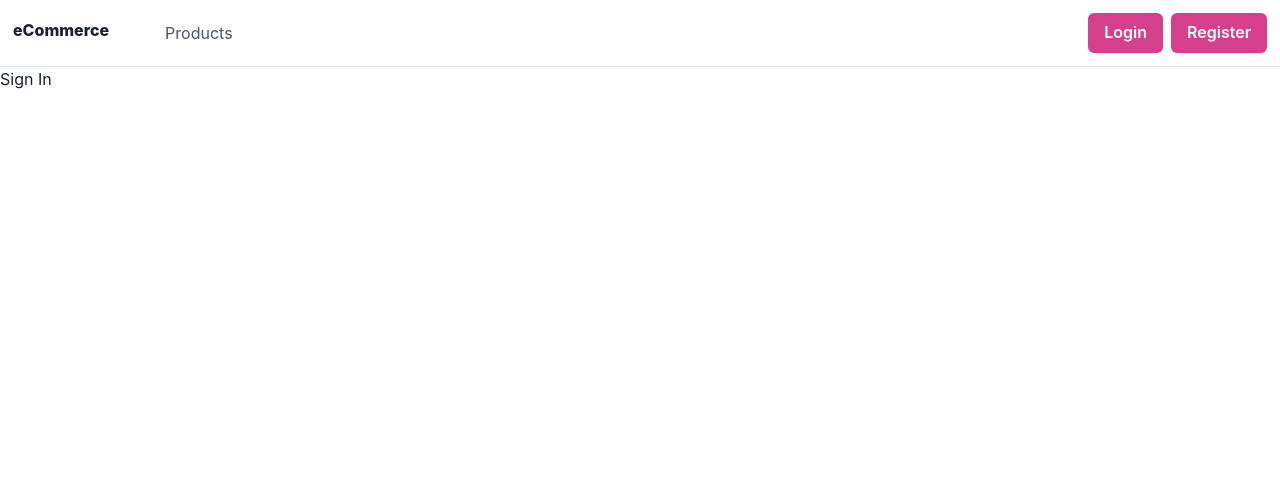
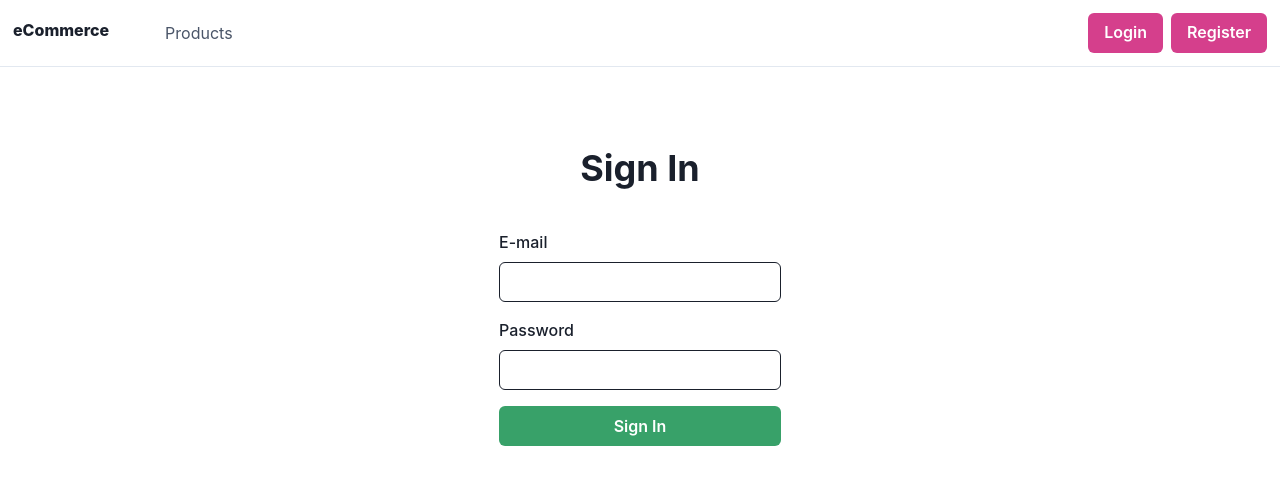
Before and after one commit to ErsanDkc/eCommerceSite-REACT, a React (Create React App) app in the folder client/: page /singin in a window 1280 px wide. Shown: the top 484 px of the page. Built offline with nearby package versions, Linux system fonts and the light colour scheme; no server answers.

Commit message:
signin page updated

```diff
--- a/client/src/App.js
+++ b/client/src/App.js
@@ -8,8 +8,10 @@ import ProductDetail from "./components/pages/ProductDetail/ProductDetail";
 import ProductedRoute from "./components/pages/ProductedRoute";
 import Products from "./components/pages/Products/Products";
 import Profile from "./components/pages/Profile/Profile";
+import SuccessLogin from "./components/pages/SuccessLogin";
+import SuccessLogout from "./components/pages/SuccessLogout";
 
-import SuccessEntry from "./components/pages/SuccessEntry";
+import SuccessRegister from "./components/pages/SuccessRegister";
 
 function App() {
   // const navigate = useNavigate()
@@ -29,7 +31,9 @@ function App() {
           <Route element={<ProductedRoute />}>
             <Route path="/profile" element={<Profile />} />
           </Route>
-          <Route path="/successentry" element={<SuccessEntry />} />
+          <Route path="/successentry" element={<SuccessRegister />} />
+          <Route path="/successlogin" element={<SuccessLogin />} />
+          <Route path="/successlogout" element={<SuccessLogout />} />
         </Route>
       </Routes>
     </div>
--- a/client/src/api.js
+++ b/client/src/api.js
@@ -40,6 +40,11 @@ export const signupDataPost = async (input) => {
   return data;
 };
 
+export const signInDataPost = async(input) => {
+  const {data} = await axios.post(`${process.env.REACT_APP_ENDPOINT}/auth/login`, input)
+  return data;
+}
+
 export const fetcMe = async () => {
   const { data } = await axios.get(`${process.env.REACT_APP_ENDPOINT}/auth/me`);
   return data;
--- a/client/src/components/Navbar/Layout.js
+++ b/client/src/components/Navbar/Layout.js
@@ -6,19 +6,28 @@ import { useAuth } from "../contexts/AutContext";
 import { Logout } from "../../api";
 
 import { useNavigate } from "react-router-dom";
+
 function Layout() {
-  const navigate = useNavigate()
-  const {setLoggedIn,setUser} = useAuth()
-  const {loggedIn} = useAuth()
-  const LogoutProfile = async() => {
-    setLoggedIn(false)
-    setUser(null)
-    await Logout()
-    navigate("/homepage")
-    localStorage.removeItem("access-token")
-    localStorage.removeItem("refresh-token")
+  const navigate = useNavigate();
 
-  }
+  const { setLoggedIn, setUser } = useAuth();
+
+  const { loggedIn } = useAuth();
+
+  const LogoutProfile = async () => {
+    await Logout();
+
+    localStorage.removeItem("access-token");
+    localStorage.removeItem("refresh-token");
+
+    navigate("/successlogout");
+
+    setTimeout(() => {
+      setLoggedIn(false);
+      setUser(null);
+      navigate("/homepage");
+    }, 5000);
+  };
 
   return (
     <>
@@ -34,8 +43,7 @@ function Layout() {
           </ul>
         </div>
         <div className={styles.right}>
-          {
-            !loggedIn &&
+          {!loggedIn && (
             <>
               <NavLink to="/singin">
                 <Button colorScheme="pink">Login</Button>
@@ -44,21 +52,21 @@ function Layout() {
                 <Button colorScheme="pink">Register</Button>
               </NavLink>
             </>
-          }
-          {
-            loggedIn  &&
+          )}
+          {loggedIn && (
             <>
               <NavLink to="/profile">
-            <Button >Profile</Button>
+                <Button>Profile</Button>
               </NavLink>
-          <Button onClick={LogoutProfile} colorScheme="red">Logout</Button>
+              <Button onClick={LogoutProfile} colorScheme="red">
+                Logout
+              </Button>
             </>
-          }
+          )}
         </div>
       </nav>
 
       <Outlet />
-
     </>
   );
 }
--- a/client/src/components/Navbar/styles.module.css
+++ b/client/src/components/Navbar/styles.module.css
@@ -73,3 +73,30 @@
     font-style: italic;
     font-size: 16px;
 }
+.proDetail {
+    display: flex;
+    gap: 12px;
+}
+.proDetail > *{
+    flex: 1;
+}
+.proImage {
+    flex: 1.5;
+}
+.proDesc {
+    display: flex;
+    flex-direction: column;
+    gap: 12px;
+    margin-top: 26px;
+    margin-right: 16px;
+    padding: 3px;
+
+
+}
+.proDesc p {
+    line-height: 2;
+    margin-bottom: 20px;
+}
+.proDesc button {
+    width: 60%;
+}
--- a/client/src/components/pages/Auth/Signin/Signin.js
+++ b/client/src/components/pages/Auth/Signin/Signin.js
@@ -1,12 +1,121 @@
-import React from 'react'
+import React, { useState } from "react";
+import styles from "../../../Navbar/styles.module.css";
+import signupSchema from "./validation";
+import { signInDataPost } from "../../../../api";
+import {
+  Box,
+  Button,
+  Flex,
+  FormControl,
+  FormLabel,
+  Heading,
+  Input,
+  Alert,
+  Spinner,
+} from "@chakra-ui/react";
+import { useFormik } from "formik";
+import { useAuth } from "../../../contexts/AutContext";
+import { useNavigate } from "react-router-dom";
 
 function Signin() {
+  const [circle, setCircle] = useState(false);
+  const navigate = useNavigate();
+  const { login } = useAuth();
+
+  const { handleBlur, handleChange, values, handleSubmit, errors, touched } =
+    useFormik({
+      initialValues: {
+        password: "",
+        passwordConfirm: "",
+        email: "",
+      },
+      onSubmit: async (values, actions) => {
+        try {
+          const loginResponse = await signInDataPost({
+            email: values.email,
+            password: values.password,
+          });
+          setCircle(true);
+
+          setTimeout(() => {
+            navigate("/homepage");
+          }, 8000);
+          setTimeout(() => {
+            actions.resetForm();
+            login(loginResponse);
+            navigate("/successlogin");
+
+            setCircle(false);
+          }, 1500);
+        } catch (e) {
+          actions.setErrors({ general: e.response.data.message });
+        }
+      },
+      validationSchema: signupSchema,
+    });
 
   return (
     <div>
-Sign In
+      <Flex align="center" justifyContent="center" width="full">
+        <Box p="10" textAlign="center" mt="10">
+          <Heading>Sign In</Heading>
+          <Box my="5">
+            {errors.general && <Alert status="error">{errors.general}</Alert>}
+          </Box>
+          <Box mt="10">
+            <form onSubmit={handleSubmit}>
+              <FormControl>
+                <FormLabel>E-mail</FormLabel>
+                <Input
+                  name="email"
+                  type="email"
+                  onChange={handleChange}
+                  onBlur={handleBlur}
+                  value={values.email}
+                  isInvalid={errors.email && touched.email}
+                ></Input>
+                {errors.email && touched.email ? (
+                  <div className={styles.error}>{errors.email}</div>
+                ) : (
+                  ""
+                )}
+              </FormControl>
+              <FormControl mt="4">
+                <FormLabel>Password</FormLabel>
+                <Input
+                  name="password"
+                  type="password"
+                  onChange={handleChange}
+                  onBlur={handleBlur}
+                  value={values.password}
+                  isInvalid={errors.password && touched.password}
+                ></Input>
+                {errors.password && touched.password ? (
+                  <div className={styles.error}>{errors.password}</div>
+                ) : (
+                  ""
+                )}
+              </FormControl>
+
+              <Button mt="4" width="100%" colorScheme="green" type="submit">
+                Sign In
+              </Button>{" "}
+              <br />
+              {circle && (
+                <Spinner
+                  color="blue.200"
+                  emptyColor="gray.500"
+                  speed="0.5s"
+                  size="xl"
+                  thickness="4px"
+                />
+              )}
+            </form>
+          </Box>
+        </Box>
+      </Flex>
     </div>
-  )
+  );
 }
 
-export default Signin
+export default Signin;
--- /dev/null
+++ b/client/src/components/pages/Auth/Signin/validation.js
@@ -0,0 +1,10 @@
+import { object, string} from 'yup';
+
+const signupSchema = object({
+  email: string().email("Email is Invalid!").required("Email is Required"),
+  password: string().max(12,"Password must be no more then 12").required("Password is Required").min(8,"Password must be at least8"),
+
+
+});
+
+export default signupSchema;
--- a/client/src/components/pages/ProductDetail/ProductDetail.js
+++ b/client/src/components/pages/ProductDetail/ProductDetail.js
@@ -4,6 +4,7 @@ import { product } from "../../../api";
 import { Box, Text, Button } from "@chakra-ui/react";
 import ImageGallery from "react-image-gallery";
 import moment from "moment";
+import styles from "../../Navbar/styles.module.css"
 
 function ProductDetail() {
   const { product_id } = useParams();
@@ -19,14 +20,19 @@ function ProductDetail() {
   const images = data.photos.map((url) => ({ original: url }));
 
   return (
-    <div>
-      <Button colorScheme="green">Add to Basket</Button>
+    <div className={styles.proDetail}>
+      <div className={styles.proImage}>
+      <Box p="10"><ImageGallery items={images} /></Box>
+      </div>
+      <div className={styles.proDesc}>
       <Text as="h2" fontSize="2xl">
         {data.title}
       </Text>
       <Text>{moment(data.createAt).format("DD/MM/YYYY")}</Text>
       <p>{data.description}</p>
-      <Box p="10"><ImageGallery items={images} /></Box>
+
+      <Button colorScheme="green">Add to Basket</Button>
+      </div>
     </div>
   );
 }
--- /dev/null
+++ b/client/src/components/pages/SuccessLogin.js
@@ -0,0 +1,14 @@
+import React from 'react'
+import styles from "../Navbar/styles.module.css"
+function SuccessLogin() {
+  return (
+    <div className={styles.successEntry}>
+        <h1>Congrats! You have logged Successfully!</h1>
+        <h2>We are very happy to see you again  :) Good Shopping :)</h2>
+        <br /><br />
+        <h4>You have been  redirected to Home Page...</h4>
+    </div>
+  )
+}
+
+export default SuccessLogin
--- /dev/null
+++ b/client/src/components/pages/SuccessLogout.js
@@ -0,0 +1,14 @@
+import React from 'react'
+import styles from "../Navbar/styles.module.css"
+function SuccessLogout() {
+  return (
+    <div className={styles.successEntry}>
+        <h1>You are logging out of your account,</h1>
+        <h2>If you want to buy something you must login</h2>
+        <br /><br />
+        <h4>You have been  redirected to Home Page...</h4>
+    </div>
+  )
+}
+
+export default SuccessLogout
--- a/client/src/components/pages/SuccessEntry.js
+++ b/client/src/components/pages/SuccessRegister.js
@@ -1,6 +1,6 @@
 import React from 'react'
 import styles from "../Navbar/styles.module.css"
-function SuccessEntry() {
+function SuccessRegister() {
   return (
     <div className={styles.successEntry}>
         <h1>Congrats! You have registered Successfully!</h1>
@@ -11,4 +11,4 @@ function SuccessEntry() {
   )
 }
 
-export default SuccessEntry
+export default SuccessRegister
```
Lines whose indentation alone changed are shown as unchanged.
